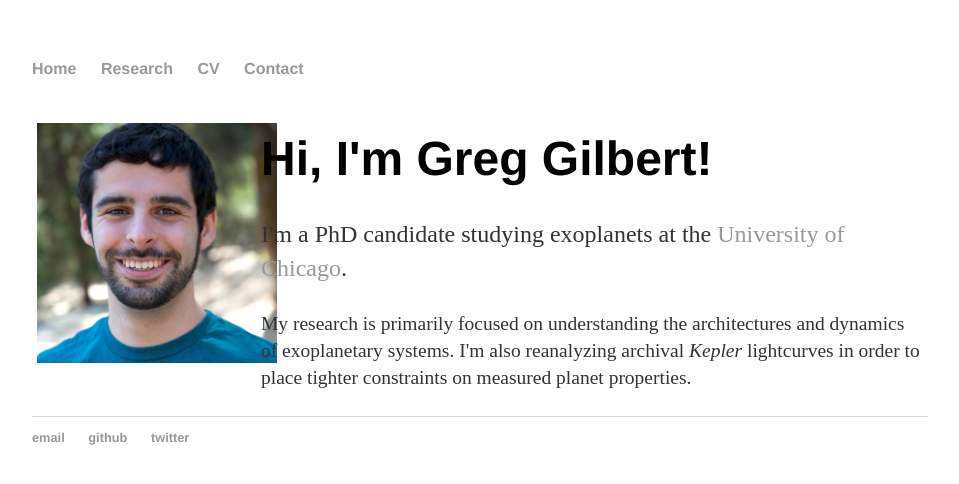
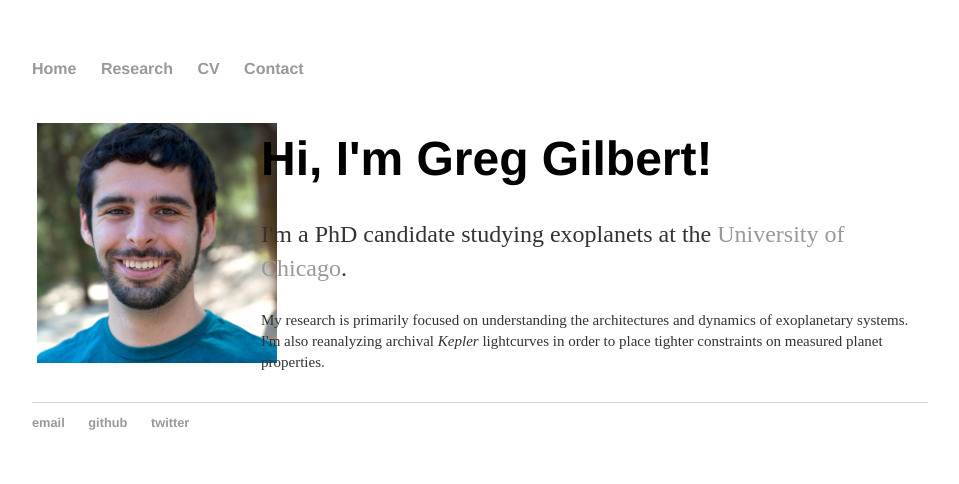
Before and after one commit to gjgilbert/gjgilbert.github.io, a Jekyll site: the page built from index.html, in a window 1280 px wide. Shown: the top 484 px of the page, without its empty margins (160-1119 px from the left). Built offline with Jekyll 4.4.1, drawn with Linux system fonts in a browser that asks for light colours.

Commit message:
Update index.html

```diff
--- a/index.html
+++ b/index.html
@@ -38,7 +38,7 @@
 	  <div class="column right">
 	    <h1>Hi, I'm Greg Gilbert!</h1>
 	    <p>I'm a PhD candidate studying exoplanets at the <a href="https://astrophysics.uchicago.edu/">University of Chicago</a>.</p>
-	    <font size="2"><p>My research is primarily focused on understanding the architectures and dynamics of exoplanetary systems. I'm also reanalyzing archival <em>Kepler</em> lightcurves in order to place tighter constraints on measured planet properties.</p></font>
+	    <font size="1.5"><p>My research is primarily focused on understanding the architectures and dynamics of exoplanetary systems. I'm also reanalyzing archival <em>Kepler</em> lightcurves in order to place tighter constraints on measured planet properties.</p></font>
 	  </div>
 	</div>
 </body>
```
